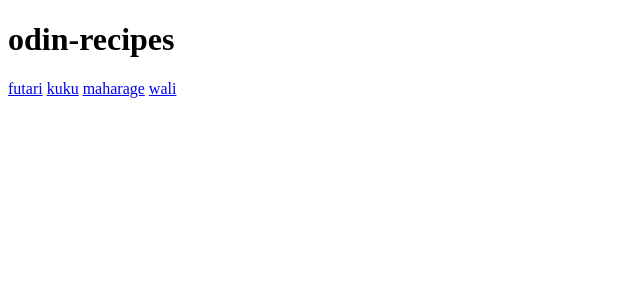
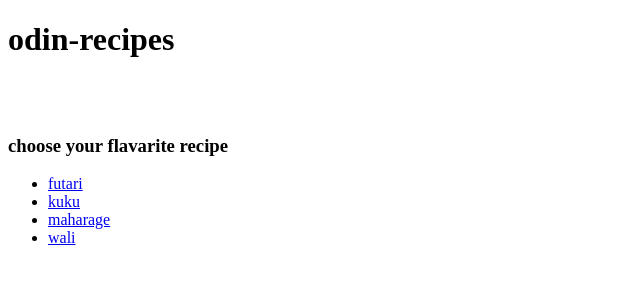
Before and after one commit to msinza91/odin-recipes, a plain HTML site: page index.html in a window 1280 px wide. Shown: the whole page, without its empty margins (0-640 px from the left). Drawn offline with Linux system fonts and the light colour scheme.

Commit message:
index.html

```diff
--- a/index.html
+++ b/index.html
@@ -7,10 +7,15 @@
 </head>
 <body>
     <h1>odin-recipes</h1>
-    <a href="recipes/futari.html">futari</a>
-        <a href="recipes/kuku.html">kuku</a>
-    <a href="recipes/maharage.html">maharage</a>
-    <a href="recipes/wali.html">wali</a>
+<br>
+<br>
+<h3>choose your flavarite recipe</h3>
+    <ul>
+        <li>    <a href="recipes/futari.html">futari</a></li>
+        <li>        <a href="recipes/kuku.html">kuku</a></li>
+        <li>    <a href="recipes/maharage.html">maharage</a></li>
+        <li>    <a href="recipes/wali.html">wali</a></li>
+    </ul>
 
 
 </body>
```
